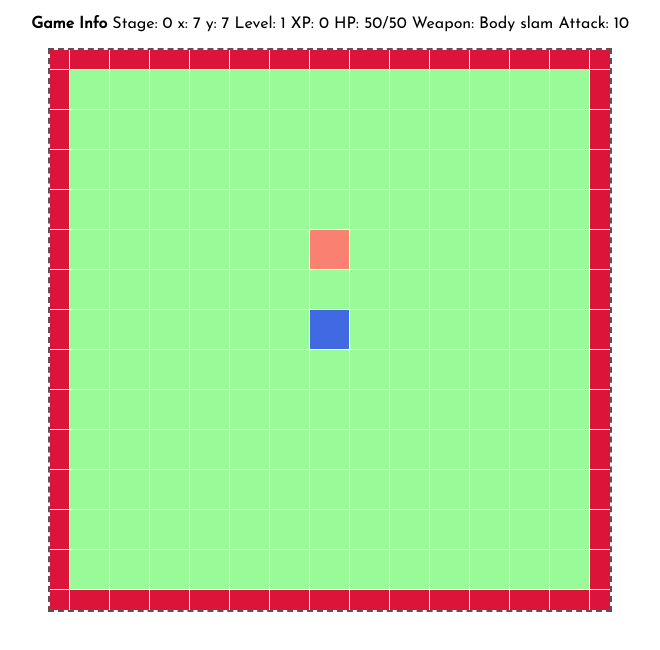
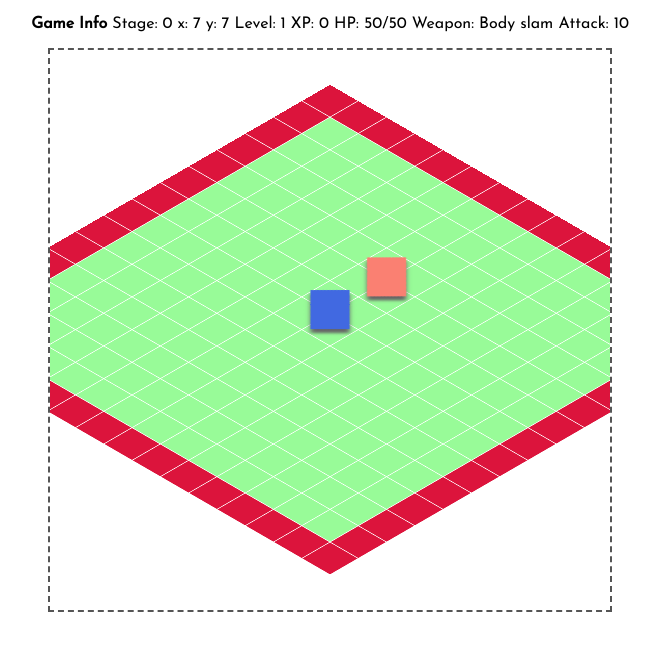
Before and after one commit to honmanyau/muup-story, a React (Create React App) app: page / in a window 1280 px wide. Shown: the top 650 px of the page, without its empty margins (310-970 px from the left). Built offline with nearby package versions, Linux system fonts and the light colour scheme.

Commit message:
Implemented isometric perspective.

```diff
--- a/src/GameController.js
+++ b/src/GameController.js
@@ -2,7 +2,8 @@ import React, {Component} from 'react';
 import './GameController.css'
 import DialogueBox from './DialogueBox'
 import InfoPanel from './InfoPanel.js'
-import Map from './Map.js'
+// import Map from './Map.js'
+import PMap from './PMap.js'
 import * as logic from './logic.js'
 import * as assets from './assets.js'
 
@@ -141,14 +142,31 @@ class GameController extends React.Component {
   render() {
     let player = JSON.parse(JSON.stringify(this.state.player));
     let tileSize = this.tileSize;
+    let mapSize = this.mapSize;
+    let unscaledDiagonal = Math.sqrt(2 * Math.pow(tileSize, 2));
+    let mapCenterOffset = (this.levelWrapperSize - mapSize) * tileSize / 2;
+    let playerYOffset = ((player.y + player.x) - (mapSize - 1)) / 2 * unscaledDiagonal * Math.cos(54.7 * Math.PI / 180);
+    let playerXOffset = ((mapSize - 1) / 2 - player.y + player.x - (mapSize - 1) / 2) / 2 * unscaledDiagonal;
+
+    /* Non-perspective version
+    // These ensure that the player is always in focus and at the middle of the levelWrapper
     let wrapperCenter = this.levelWrapperSize * tileSize / 2;
     let tileOffset = tileSize / 2;
-    // These ensure that the player is always in focus and at the middle of the levelWrapper
+
     let mapOffsetStyles = {
       height: this.mapSize * tileSize,
       width: this.mapSize * tileSize,
       top: wrapperCenter - player.y * tileSize - tileOffset,
       left: wrapperCenter - player.x * tileSize - tileOffset
+    }
+    */
+
+    // These ensure that the player is always in focus and at the middle of the levelWrapper
+    let pMapOffsetStyles = {
+      height: mapSize * tileSize,
+      width: mapSize * tileSize,
+      top: mapCenterOffset - playerYOffset,
+      left: mapCenterOffset - playerXOffset
     }
     // This allows the size of the playing field to be modified by changing this.mapSize and this.tileSize
     let levelWrapperStyles = {
@@ -160,7 +178,7 @@ class GameController extends React.Component {
       <div className="GameController-gameContainer">
         <InfoPanel player={player} stage={this.state.stage} />
         <div className="GameController-levelWrapper" style={levelWrapperStyles}>
-          <Map map={this.state.map} style={mapOffsetStyles} />
+          <PMap map={this.state.map} style={pMapOffsetStyles} />
           <div className="GameController-fog" style={levelWrapperStyles}></div>
         </div>
         <DialogueBox dialogue={this.state.dialogue} />
--- /dev/null
+++ b/src/PMap.css
@@ -0,0 +1,125 @@
+:root {
+  --tile-size: 40px;
+  --tile-border: 1px solid white;
+}
+
+.Map {
+  position: absolute;
+  transform: rotateX(54.7deg) rotateZ(45deg);
+}
+
+.Map-tileWrapper {
+  position: relative;
+  display: inline-block;
+  box-sizing: border-box;
+  height: var(--tile-size);
+  width: var(--tile-size);
+  border-right: var(--tile-border);
+  border-bottom: var(--tile-border);
+}
+
+.Map-tile {
+  position: absolute;
+  top: 0;
+  left: 0;
+  height: 100%;
+  width: 100%;
+}
+
+.Map-tileObject {
+  position: absolute;
+  top: 0;
+  left: 0;
+  height: 100%;
+  width: 100%;
+  transform: rotateZ(-45deg) scaleY(1.731) translateY(-20px);
+  box-shadow: 0px 4px 4px #666;
+}
+
+.Map-row {
+  height: var(--tile-size);
+  line-height: 0;
+}
+
+/*  Terrains:
+    0 = nothing
+    1 = margins used for map generation and visualisation, it's meant to be functionally the same as 0
+    2 = regular
+    99 = exit
+*/
+[data-terrain="0"] {
+  background-color: #444;
+}
+
+[data-terrain="1"] {
+  background-color: crimson;
+}
+
+[data-terrain="2"] {
+  background-color: paleGreen;
+}
+
+[data-terrain="99"] {
+  background-color: purple;
+}
+
+/*  Items and NPCs:
+    100 = Healing Crystal
+    999 = Excalibur
+*/
+[data-objectid="101"] {
+  background-color: pink;
+}
+
+[data-objectid="901"] {
+  background-color: pink;
+}
+
+[data-objectid="701"] {
+  background-color: gold;
+}
+
+[data-objectid="990"] {
+  background-color: gold;
+}
+
+[data-objectid="999"] {
+  background-color: gold;
+}
+
+[data-objectid="1001"] {
+  background-color: black;
+}
+
+[data-objectid="1101"] {
+  background-color: #CCC;
+}
+
+[data-objectid="1102"] {
+  background-color: #999;
+}
+
+[data-objectid="1103"] {
+  background-color: #666;
+}
+
+[data-objectid="1104"] {
+  background-color: #333;
+}
+
+[data-objectid="1105"] {
+  background-color: #000;
+}
+
+[data-objectid="1199"] {
+  background-color: turquoise;
+}
+
+[data-objectid="9001"] {
+  background-color: salmon;
+}
+
+/* Player styling */
+[data-player="true"] {
+  background-color: royalBlue;
+}
--- /dev/null
+++ b/src/PMap.js
@@ -0,0 +1,36 @@
+import React, { Component } from 'react';
+import './PMap.css';
+
+// This class is used purely for rendering the map array generated by logic.generateLevel
+class PMap extends React.Component {
+  render() {
+    let renderedMap = this.props.map.map((row, rowIndex) => {
+      return (
+        <div className={"Map-row"} data-row={rowIndex}>
+          {
+            row.map((tile, tileIndex) => {
+              let object = null;
+
+              if (tile.object.id !== null || tile.player === "true") {
+                object = <div className="Map-tileObject" data-player={tile.player} data-objectId={tile.object.id}></div>;
+              }
+
+              return (
+                <div className="Map-tileWrapper">
+                  <div className="Map-tile" data-x={tile.x} data-y={tile.y} data-terrain={tile.terrain} data-roomId={tile.roomId} data-dialogueId={tile.object.dialogueId}></div>
+                  {object}
+                </div>
+              )
+            })
+          }
+        </div>
+      );
+    });
+
+    return(
+      <div className="Map" style={this.props.style}>{renderedMap}</div>
+    );
+  };
+}
+
+export default PMap;
```
